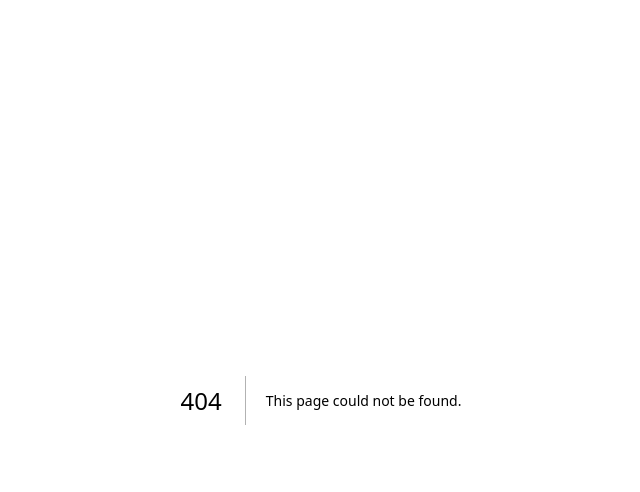
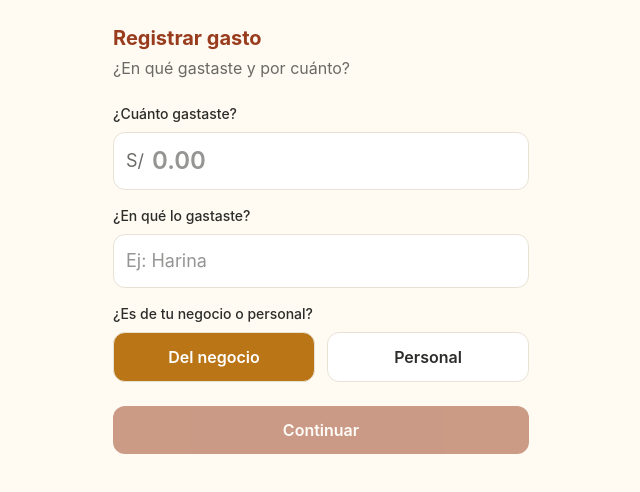
Before and after one commit to ari934j-coder/chambapunche, a Next.js app: page /registrar-gasto in a window 1280 px wide. Before the commit this address had no page. Shown: the top 492 px of the page, without its empty margins (319-959 px from the left). Built offline with nearby package versions, Linux system fonts and the light colour scheme; no server answers.

Commit message:
Fix: conectar registrar gasto, subir el microfono para que no quede tapado por la barra de navegacion, agregar a Punchi visualmente en la app

```diff
--- a/src/app/aprender/page.tsx
+++ b/src/app/aprender/page.tsx
@@ -1,6 +1,7 @@
 "use client";
 import { useState } from "react";
 import { BarraNavegacion } from "@/components/punchi/BarraNavegacion";
+import { IconoPunchi } from "@/components/punchi/IconoPunchi";
 import { useVozPunchi } from "@/lib/useVozPunchi";
 
 const CONCEPTOS = [
@@ -36,9 +37,12 @@ export default function PantallaAprender() {
 
   return (
     <main className="min-h-screen px-4 py-6 max-w-md mx-auto pb-24">
-      <header className="mb-5">
-        <h1 className="text-xl font-bold">Aprender</h1>
-        <p style={{ opacity: 0.7 }}>Ideas cortas para entender mejor tu plata</p>
+      <header className="mb-5 flex items-center gap-3">
+        <IconoPunchi size={44} />
+        <div>
+          <h1 className="text-xl font-bold">Aprender</h1>
+          <p style={{ opacity: 0.7 }}>Ideas cortas para entender mejor tu plata</p>
+        </div>
       </header>
 
       <div className="flex flex-col gap-2">
--- a/src/app/page.tsx
+++ b/src/app/page.tsx
@@ -9,6 +9,7 @@ import { TarjetaGanancia } from "@/components/punchi/TarjetaGanancia";
 import { GraficoSemana } from "@/components/punchi/GraficoSemana";
 import { AsistenteVoz } from "@/components/punchi/AsistenteVoz";
 import { BarraNavegacion } from "@/components/punchi/BarraNavegacion";
+import { IconoPunchi } from "@/components/punchi/IconoPunchi";
 import type { Venta, Gasto } from "@/types";
 
 export default function PantallaPrincipal() {
@@ -61,7 +62,8 @@ export default function PantallaPrincipal() {
 
   return (
     <main className="min-h-screen px-4 py-6 max-w-md mx-auto pb-24">
-      <header className="mb-5">
+      <header className="mb-5 flex items-center gap-3">
+        <IconoPunchi size={44} />
         <p className="text-lg" style={{ opacity: 0.7 }}>Hola, Ariana</p>
       </header>
 
@@ -78,7 +80,8 @@ export default function PantallaPrincipal() {
             Registrar venta
           </p>
         </Link>
-        <button
+        <Link
+          href="/registrar-gasto"
           className="rounded-2xl p-4 text-left shadow-sm"
           style={{ backgroundColor: "var(--color-gasto-bg)" }}
         >
@@ -86,7 +89,7 @@ export default function PantallaPrincipal() {
           <p className="font-semibold mt-1" style={{ color: "var(--color-gasto)" }}>
             Registrar gasto
           </p>
-        </button>
+        </Link>
       </div>
 
       {hayAlgunaVez && <GraficoSemana dias={semana} />}
--- /dev/null
+++ b/src/app/registrar-gasto/page.tsx
@@ -0,0 +1,140 @@
+"use client";
+import { useState } from "react";
+import { useRouter } from "next/navigation";
+import { guardarGasto } from "@/lib/registros";
+
+export default function RegistrarGasto() {
+  const router = useRouter();
+  const [monto, setMonto] = useState("");
+  const [descripcion, setDescripcion] = useState("");
+  const [categoria, setCategoria] = useState<"personal" | "negocio">("negocio");
+  const [confirmando, setConfirmando] = useState(false);
+  const [guardando, setGuardando] = useState(false);
+  const [error, setError] = useState("");
+
+  const montoNumero = parseFloat(monto.replace(",", "."));
+  const esValido = !isNaN(montoNumero) && montoNumero > 0 && descripcion.trim().length > 0;
+
+  async function confirmar() {
+    setGuardando(true);
+    setError("");
+    try {
+      await guardarGasto({ monto: montoNumero, descripcion: descripcion.trim(), categoria, origen: "manual" });
+      router.push("/");
+    } catch {
+      setError("No se pudo guardar ahora. Si no tienes internet, no te preocupes, lo intento de nuevo cuando vuelva la señal.");
+      setGuardando(false);
+    }
+  }
+
+  return (
+    <main className="min-h-screen px-4 py-6 max-w-md mx-auto">
+      <h1 className="text-xl font-bold mb-1" style={{ color: "var(--color-gasto)" }}>
+        Registrar gasto
+      </h1>
+      <p className="mb-6" style={{ opacity: 0.7 }}>¿En qué gastaste y por cuánto?</p>
+
+      {!confirmando ? (
+        <>
+          <label className="block text-sm font-medium mb-2">¿Cuánto gastaste?</label>
+          <div
+            className="flex items-center rounded-xl px-3 py-3 mb-4"
+            style={{ border: "1px solid var(--color-borde)", backgroundColor: "var(--color-tarjeta)" }}
+          >
+            <span className="mr-2 text-lg" style={{ opacity: 0.7 }}>S/</span>
+            <input
+              type="text"
+              inputMode="decimal"
+              placeholder="0.00"
+              value={monto}
+              onChange={(e) => setMonto(e.target.value)}
+              className="flex-1 outline-none bg-transparent text-2xl font-semibold"
+            />
+          </div>
+
+          <label className="block text-sm font-medium mb-2">¿En qué lo gastaste?</label>
+          <input
+            type="text"
+            placeholder="Ej: Harina"
+            value={descripcion}
+            onChange={(e) => setDescripcion(e.target.value)}
+            className="w-full rounded-xl px-3 py-3 mb-4 text-lg outline-none"
+            style={{ border: "1px solid var(--color-borde)", backgroundColor: "var(--color-tarjeta)" }}
+          />
+
+          <label className="block text-sm font-medium mb-2">¿Es de tu negocio o personal?</label>
+          <div className="grid grid-cols-2 gap-3 mb-6">
+            <button
+              onClick={() => setCategoria("negocio")}
+              className="rounded-xl py-3 font-semibold"
+              style={{
+                backgroundColor: categoria === "negocio" ? "var(--color-marca)" : "var(--color-tarjeta)",
+                color: categoria === "negocio" ? "white" : "var(--foreground)",
+                border: "1px solid var(--color-borde)",
+                minHeight: 48,
+              }}
+            >
+              Del negocio
+            </button>
+            <button
+              onClick={() => setCategoria("personal")}
+              className="rounded-xl py-3 font-semibold"
+              style={{
+                backgroundColor: categoria === "personal" ? "var(--color-marca)" : "var(--color-tarjeta)",
+                color: categoria === "personal" ? "white" : "var(--foreground)",
+                border: "1px solid var(--color-borde)",
+                minHeight: 48,
+              }}
+            >
+              Personal
+            </button>
+          </div>
+
+          <button
+            onClick={() => setConfirmando(true)}
+            disabled={!esValido}
+            className="w-full rounded-xl py-3 font-semibold text-white disabled:opacity-50"
+            style={{ backgroundColor: "var(--color-gasto)", minHeight: 48 }}
+          >
+            Continuar
+          </button>
+        </>
+      ) : (
+        <>
+          <div
+            className="rounded-2xl p-5 mb-6 text-center"
+            style={{ backgroundColor: "var(--color-gasto-bg)" }}
+          >
+            <p className="mb-2" style={{ opacity: 0.8 }}>Gastaste</p>
+            <p className="text-lg font-medium mb-1">{descripcion}</p>
+            <p className="text-3xl font-bold mb-2" style={{ color: "var(--color-gasto)" }}>
+              S/ {montoNumero.toFixed(2)}
+            </p>
+            <p className="text-sm" style={{ opacity: 0.7 }}>
+              {categoria === "negocio" ? "Del negocio" : "Personal"}
+            </p>
+          </div>
+          <p className="text-center mb-4" style={{ opacity: 0.7 }}>¿Está bien así?</p>
+          {error && <p className="text-sm mb-3 text-center" style={{ color: "var(--color-gasto)" }}>{error}</p>}
+          <div className="flex gap-3">
+            <button
+              onClick={() => setConfirmando(false)}
+              className="flex-1 rounded-xl py-3 font-semibold"
+              style={{ border: "1px solid var(--color-borde)", minHeight: 48 }}
+            >
+              Corregir
+            </button>
+            <button
+              onClick={confirmar}
+              disabled={guardando}
+              className="flex-1 rounded-xl py-3 font-semibold text-white disabled:opacity-50"
+              style={{ backgroundColor: "var(--color-gasto)", minHeight: 48 }}
+            >
+              {guardando ? "Guardando..." : "Sí, guardar"}
+            </button>
+          </div>
+        </>
+      )}
+    </main>
+  );
+}
--- a/src/components/punchi/AsistenteVoz.tsx
+++ b/src/components/punchi/AsistenteVoz.tsx
@@ -156,7 +156,7 @@ export function AsistenteVoz() {
         onClick={iniciarEscucha}
         disabled={estado !== "inactivo" && estado !== "error"}
         aria-label="Hablar con Punchi para registrar una venta o gasto"
-        className="fixed bottom-6 right-6 w-16 h-16 rounded-full shadow-lg flex items-center justify-center text-white text-2xl"
+        className="fixed bottom-24 right-6 w-16 h-16 rounded-full shadow-lg flex items-center justify-center text-white text-2xl z-50"
         style={{
           backgroundColor: estado === "escuchando" ? "var(--color-ingreso)" : "var(--color-marca)",
         }}
@@ -166,7 +166,7 @@ export function AsistenteVoz() {
 
       {(estado === "escuchando" || estado === "procesando") && (
         <div
-          className="fixed bottom-28 right-6 max-w-xs rounded-xl p-3 shadow-md text-sm"
+          className="fixed bottom-44 right-6 max-w-xs rounded-xl p-3 shadow-md text-sm z-50"
           style={{ backgroundColor: "var(--color-tarjeta)", border: "1px solid var(--color-borde)" }}
         >
           {estado === "escuchando" ? "Te escucho..." : "Un momento..."}
@@ -224,7 +224,7 @@ export function AsistenteVoz() {
 
       {estado === "error" && (
         <div
-          className="fixed bottom-28 right-6 max-w-xs rounded-xl p-3 shadow-md text-sm"
+          className="fixed bottom-44 right-6 max-w-xs rounded-xl p-3 shadow-md text-sm z-50"
           style={{ backgroundColor: "var(--color-gasto-bg)", color: "var(--color-gasto)" }}
         >
           {mensajeError}
--- /dev/null
+++ b/src/components/punchi/IconoPunchi.tsx
@@ -0,0 +1,17 @@
+export function IconoPunchi({ size = 48 }: { size?: number }) {
+  return (
+    <svg width={size} height={size} viewBox="0 0 200 200" role="img" aria-label="Punchi">
+      <ellipse cx="100" cy="115" rx="62" ry="58" fill="#EF9F27" />
+      <ellipse cx="78" cy="68" rx="13" ry="17" fill="#EF9F27" transform="rotate(-14 78 68)" />
+      <ellipse cx="78" cy="70" rx="7" ry="9" fill="#D85A30" transform="rotate(-14 78 70)" />
+      <ellipse cx="122" cy="68" rx="13" ry="17" fill="#EF9F27" transform="rotate(14 122 68)" />
+      <ellipse cx="122" cy="70" rx="7" ry="9" fill="#D85A30" transform="rotate(14 122 70)" />
+      <circle cx="85" cy="100" r="10" fill="#3D2B1F" />
+      <circle cx="88" cy="97" r="3" fill="#FFFFFF" />
+      <circle cx="115" cy="100" r="10" fill="#3D2B1F" />
+      <circle cx="118" cy="97" r="3" fill="#FFFFFF" />
+      <ellipse cx="100" cy="118" rx="8" ry="6" fill="#993C1D" />
+      <path d="M92,124 Q100,131 108,124" fill="none" stroke="#3D2B1F" strokeWidth="2.5" strokeLinecap="round" />
+    </svg>
+  );
+}
```
